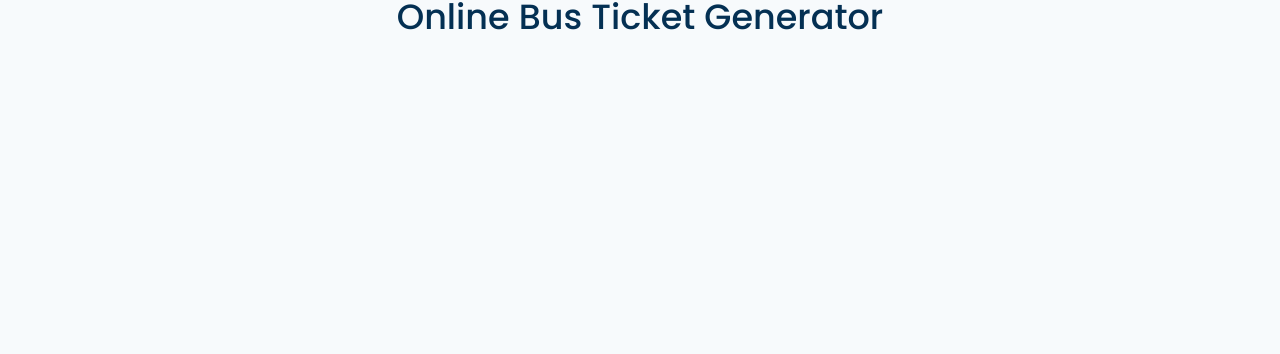
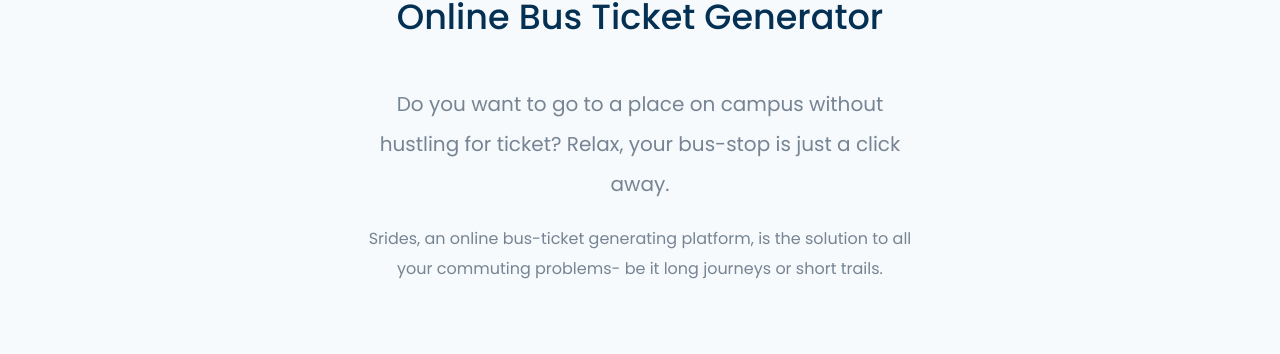
Before and after one commit to nana17d/srides-frontend, a React (Create React App) app: page / in a window 1280 px wide. Shown: the part 151-505 px from the top of the page. Built offline with nearby package versions, Linux system fonts and the light colour scheme.

Commit message:
still working

```diff
--- a/src/assets/styles/components/_navbar.scss
+++ b/src/assets/styles/components/_navbar.scss
@@ -162,16 +162,17 @@
     justify-content: center;
     height: 40px;
     align-items: center;
-    border-radius: 5px;
+    border-radius: 3px;
     width: 100px;
-    margin-left: 5.5%;
+    margin-left: 70px;
+    margin-top: 10px;
     color: white;
     position: absolute;
     font-weight: 500;
     cursor: pointer;
 
     &--logout {
-      background-color: red;
+      background-color: #E01608;
     }
   }
 
--- a/src/assets/styles/pages/_home.scss
+++ b/src/assets/styles/pages/_home.scss
@@ -25,5 +25,68 @@
 
             }
         }
+
+        .abt-text {
+            margin-top: 50px;
+            text-align: center;
+            color: colors(blue-gray);
+            display: flex;
+            flex-direction: column;
+            align-items: center;
+
+            h1 {
+                width: 90%;
+                line-height: 40px;
+                font-size: 16px;
+                margin-bottom: 20px;
+
+            }
+
+            p {
+                width: 90%;
+                font-size: 14px;
+                line-height: 30px;
+                margin-bottom: 80px;
+            }
+
+            @include media-breakpoint(sm) {
+                p {
+                    width: 80%;
+                    font-size: 16px;
+                }
+
+                h1 {
+                    width: 80%;
+                    font-size: 20px;
+                }
+            }
+
+            @include media-breakpoint(lg) {
+                h1 {
+                    width: 50%;
+                    font-size: 20px;
+
+                }
+
+                p {
+                    width: 50%;
+                    margin-bottom: 20px;
+                }
+            }
+
+        }
+
+        .abt-img {
+            display: flex;
+            justify-content: center;
+
+            @include media-breakpoint(lg) {
+                margin-top: 100px;
+
+                img {
+                    width: 80%;
+                }
+            }
+        }
     }
 }
--- a/src/pages/Home/Home.tsx
+++ b/src/pages/Home/Home.tsx
@@ -2,6 +2,7 @@ import { FC, useState } from "react";
 import { MainNav } from "../../components/Navigationbar";
 import FadeIn from "react-fade-in";
 import { NavModal } from "../../components/NavModal";
+import busStop from "../../assets/images/undraw_Bus_stop_re_h8ej(1).svg";
 
 interface HomeProps {}
 
@@ -28,6 +29,23 @@ export const Home: FC<HomeProps> = () => {
             <div className="header-title">
               <h1>Online Bus Ticket Generator</h1>
             </div>
+            <div className="ticket-form"></div>
+            <div className="about-section row">
+              <div className="col-12 abt-text">
+                <h1>
+                  Do you want to go to a place on campus without hustling for
+                  ticket? Relax, your bus-stop is just a click away.
+                </h1>
+                <p>
+                  Srides, an online bus-ticket generating platform, is the
+                  solution to all your commuting problems- be it long journeys
+                  or short trails.{" "}
+                </p>
+              </div>
+              <div className="col-12 abt-img">
+                <img src={busStop} alt="Bus Stop" />
+              </div>
+            </div>
           </div>
         </>
       )}
```
Also changed, not shown: src/assets/images/undraw_Bus_stop_re_h8ej(1).svg (added).
